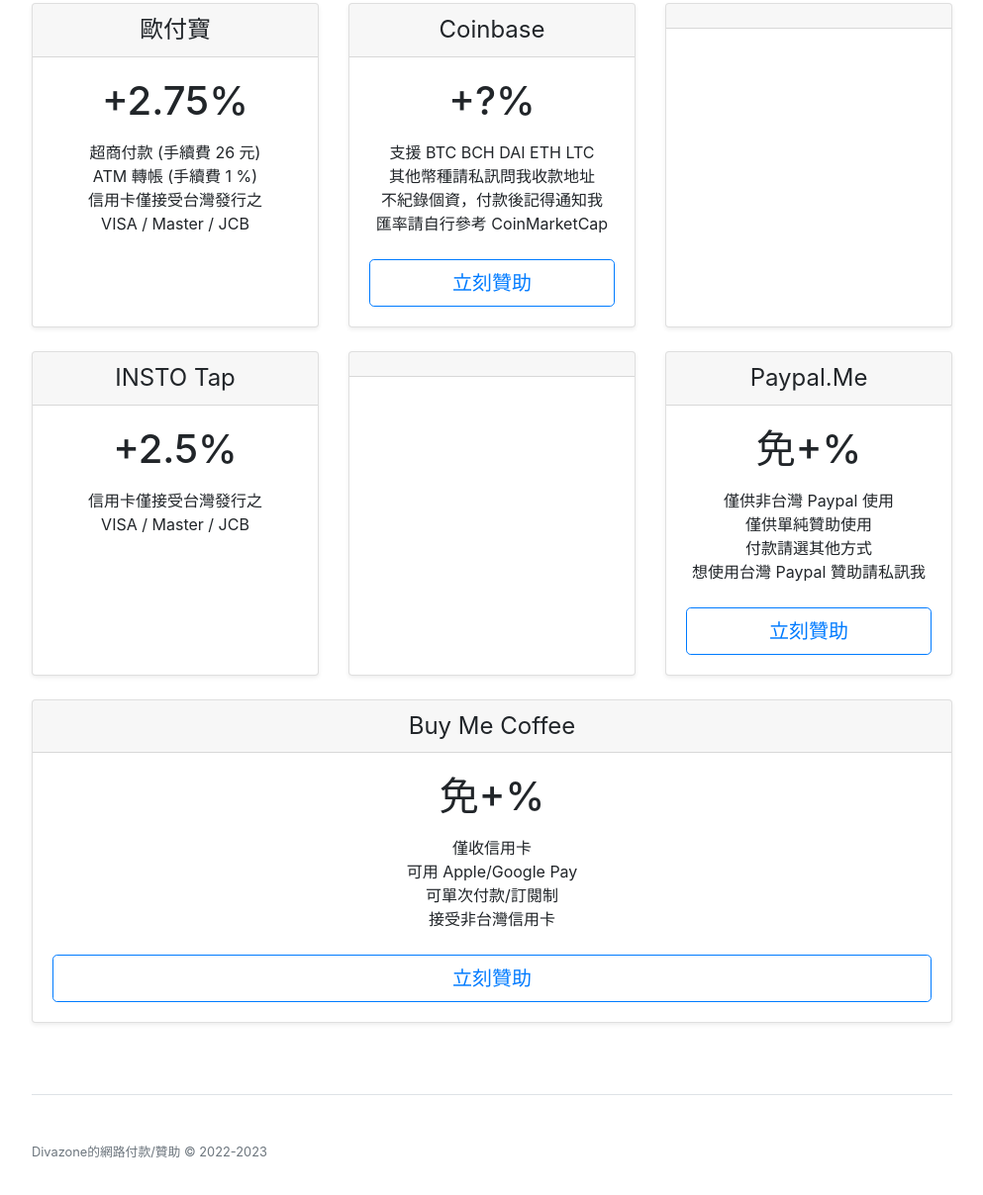
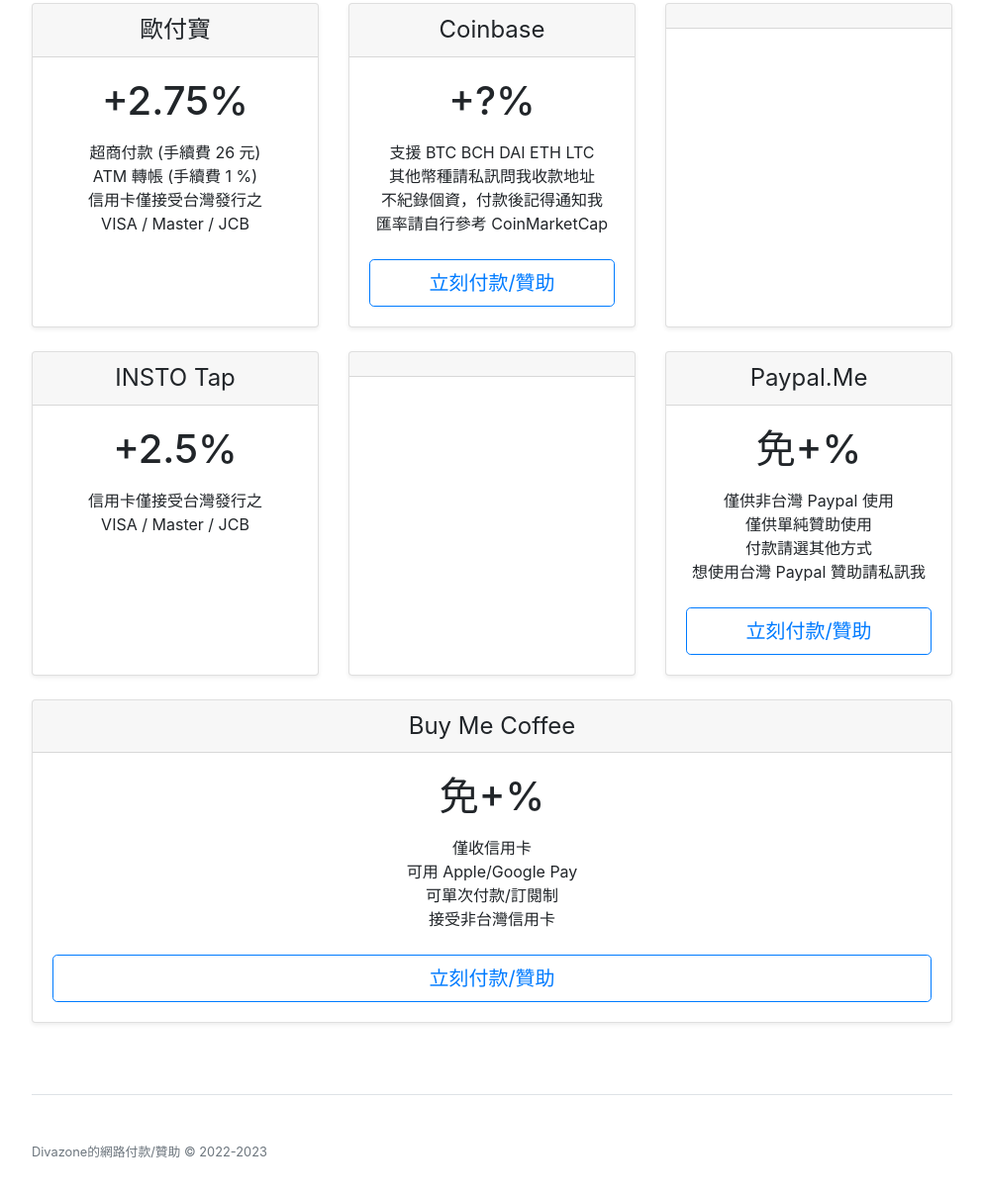
Before and after one commit to divazone/pay, a plain HTML site: page index.html in a window 1280 px wide. Shown: the part 268-1476 px from the top of the page at 99% size, without its empty margins (143-1136 px from the left). Drawn offline with Linux system fonts and the light colour scheme.

Commit message:
Update index.html

```diff
--- a/index.html
+++ b/index.html
@@ -62,7 +62,7 @@
           <li>支援 AMEX</li>
           <li>接受非台灣信用卡</li>
         </ul>
-        <button type="button" onclick="javascript:location.href='https://pay.divazone.tw/stripe'" class="btn btn-lg btn-block btn-outline-primary">立刻贊助</button>
+        <button type="button" onclick="javascript:location.href='https://pay.divazone.tw/stripe'" class="btn btn-lg btn-block btn-outline-primary">立刻付款/贊助</button>
       </div>
     </div>
   -->
@@ -78,7 +78,7 @@
           <li>信用卡僅接受台灣發行之</li>
           <li>VISA / Master / JCB</li>
         </ul>
-        <!-- <button type="button" onclick="javascript:location.href='https://p.opay.tw/hCEG6'" class="btn btn-lg btn-block btn-outline-primary">立刻贊助</button> -->
+        <!-- <button type="button" onclick="javascript:location.href='https://p.opay.tw/hCEG6'" class="btn btn-lg btn-block btn-outline-primary">立刻付款/贊助</button> -->
       </div>
     </div>
     <div class="card mb-4 shadow-sm">
@@ -93,7 +93,7 @@
           <li>不紀錄個資，付款後記得通知我</li>
           <li>匯率請自行參考 CoinMarketCap</li>
         </ul>
-        <button type="button" onclick="javascript:location.href='https://commerce.coinbase.com/checkout/1704585b-2e2b-4f84-8a79-34c5e647ea4f'" class="btn btn-lg btn-block btn-outline-primary">立刻贊助</button>
+        <button type="button" onclick="javascript:location.href='https://commerce.coinbase.com/checkout/1704585b-2e2b-4f84-8a79-34c5e647ea4f'" class="btn btn-lg btn-block btn-outline-primary">立刻付款/贊助</button>
       </div>
     </div>
     <div class="card mb-4 shadow-sm">
@@ -113,7 +113,7 @@
           <li>信用卡僅接受台灣發行之</li>
           <li>VISA / Master / JCB</li>
         </ul>
-        <!--<button type="button" onclick="javascript:location.href='https://tap.ins.to/'" class="btn btn-lg btn-block btn-outline-primary">立刻贊助</button> -->
+        <!--<button type="button" onclick="javascript:location.href='https://tap.ins.to/'" class="btn btn-lg btn-block btn-outline-primary">立刻付款/贊助</button> -->
       </div>
     </div>
     <div class="card mb-4 shadow-sm">
@@ -135,7 +135,7 @@
           <li>付款請選其他方式</li>
           <li>想使用台灣 Paypal 贊助請私訊我</li>
         </ul>
-        <button type="button" onclick="javascript:location.href='https://paypal.me/divazone811223'" class="btn btn-lg btn-block btn-outline-primary">立刻贊助</button>
+        <button type="button" onclick="javascript:location.href='https://paypal.me/divazone811223'" class="btn btn-lg btn-block btn-outline-primary">立刻付款/贊助</button>
       </div>
     </div>
     <div class="card mb-4 shadow-sm">
@@ -150,7 +150,7 @@
           <li>可單次付款/訂閱制</li>
           <li>接受非台灣信用卡</li>
         </ul>
-        <button type="button" onclick="javascript:location.href='https://www.buymeacoffee.com/divazoneking'" class="btn btn-lg btn-block btn-outline-primary">立刻贊助</button>
+        <button type="button" onclick="javascript:location.href='https://www.buymeacoffee.com/divazoneking'" class="btn btn-lg btn-block btn-outline-primary">立刻付款/贊助</button>
       </div>
     </div>
   </div>
```
